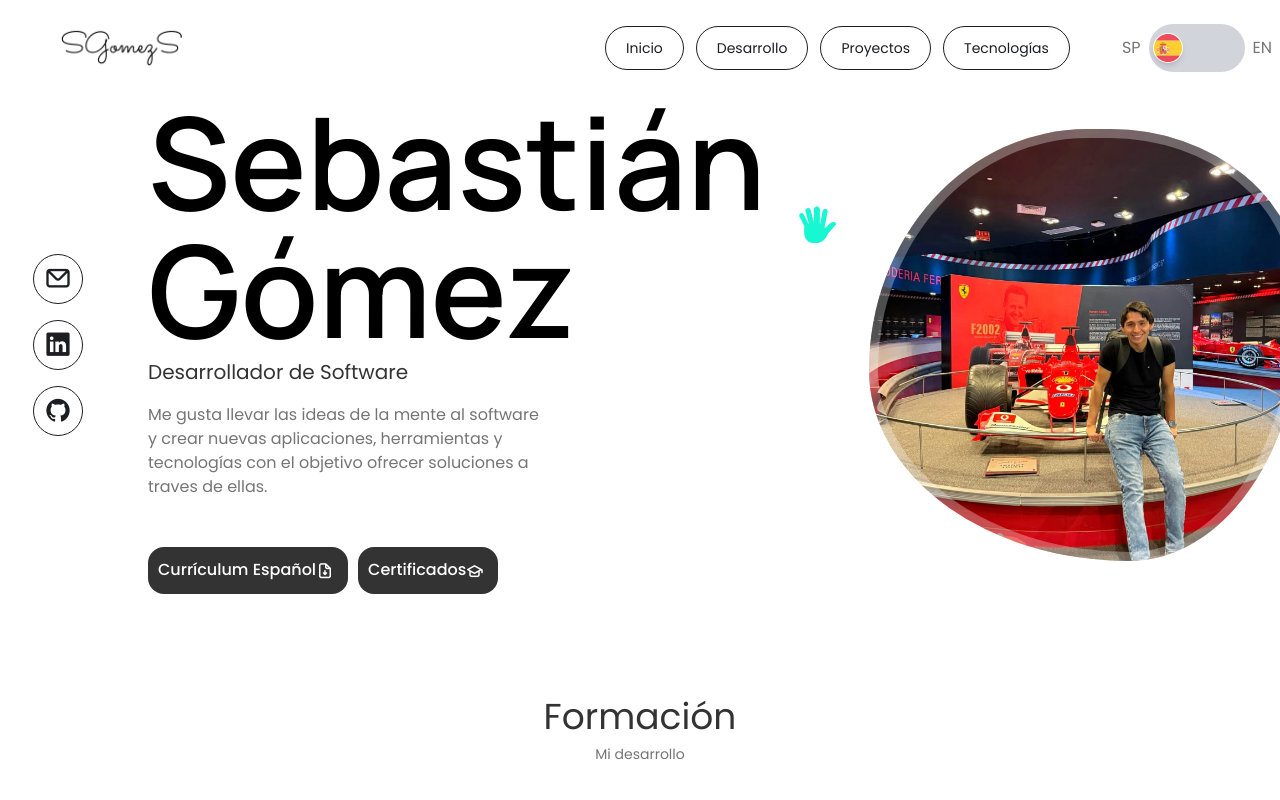
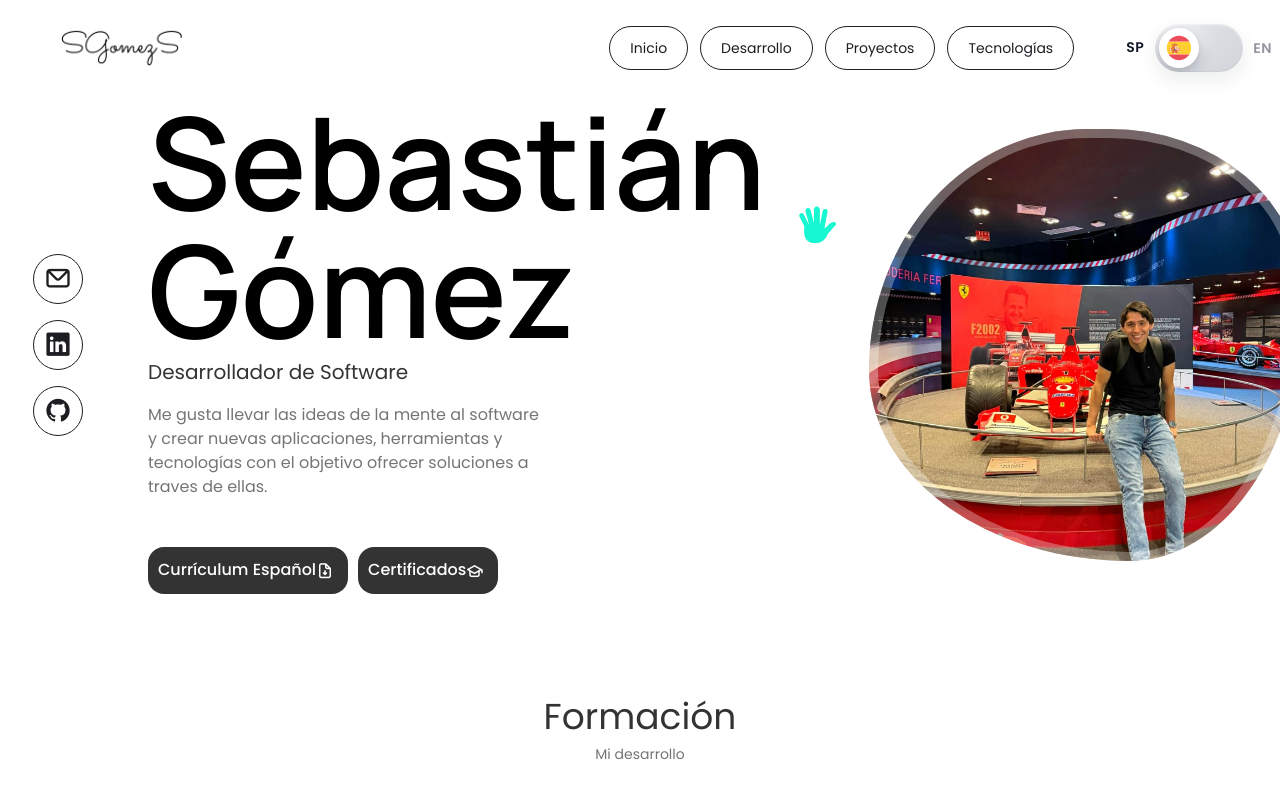
Before and after one commit to sebastiangs23/Portfolio, a React (Vite) app in the folder front/portfolio/: page / in a window 1280 px wide. Shown: the top 800 px of the page. Built offline with nearby package versions, Linux system fonts and the light colour scheme.

Commit message:
style: :lipstick: style: toggle to change the language

```diff
--- a/front/portfolio/src/components/Header/Header.css
+++ b/front/portfolio/src/components/Header/Header.css
@@ -2,26 +2,155 @@
 @tailwind components;
 @tailwind utilities;
 
-.signature{
+.signature {
   width: 12.5rem;
 }
 
-@keyframes giroMoneda {
+/* LANGUAGE SWITCHER */
+.language-switcher {
+  display: flex;
+  align-items: center;
+  gap: 0.65rem;
+  cursor: pointer;
+  user-select: none;
+}
+
+.language-switcher__label {
+  font-size: 0.875rem;
+  font-weight: 600;
+  letter-spacing: 0.04em;
+  color: rgba(15, 23, 42, 0.45);
+  transition: color 0.3s ease, transform 0.3s ease, opacity 0.3s ease;
+}
+
+.language-switcher__label--active {
+  color: #111827;
+  opacity: 1;
+  transform: translateY(-1px);
+}
+
+.language-toggle {
+  position: relative;
+}
+
+.language-toggle__track {
+  width: 5.5rem;
+  height: 3rem;
+  border-radius: 9999px;
+  background: linear-gradient(135deg, #e5e7eb, #d1d5db);
+  padding: 0.25rem;
+  position: relative;
+  overflow: hidden;
+  box-shadow:
+    inset 0 1px 2px rgba(255, 255, 255, 0.55),
+    inset 0 -1px 2px rgba(0, 0, 0, 0.06),
+    0 8px 20px rgba(15, 23, 42, 0.08);
+}
+
+.language-toggle__track::before {
+  content: "";
+  position: absolute;
+  inset: 0;
+  border-radius: inherit;
+  background: radial-gradient(circle at 30% 30%, rgba(255,255,255,0.55), transparent 45%);
+  pointer-events: none;
+}
+
+.language-toggle__thumb {
+  width: 2.5rem;
+  height: 2.5rem;
+  border-radius: 9999px;
+  background: #ffffff;
+  display: flex;
+  align-items: center;
+  justify-content: center;
+  box-shadow:
+    0 8px 16px rgba(15, 23, 42, 0.16),
+    0 2px 6px rgba(15, 23, 42, 0.1);
+  transform: translateX(0) scale(1);
+  transition:
+    transform 0.45s cubic-bezier(0.22, 1, 0.36, 1),
+    box-shadow 0.35s ease;
+  will-change: transform;
+}
+
+.language-toggle.is-english .language-toggle__thumb {
+  transform: translateX(2.5rem) scale(1);
+}
+
+.language-toggle:hover .language-toggle__thumb {
+  box-shadow:
+    0 12px 22px rgba(15, 23, 42, 0.2),
+    0 3px 8px rgba(15, 23, 42, 0.12);
+}
+
+.language-toggle:active .language-toggle__thumb {
+  transform: translateX(0) scale(0.96);
+}
+
+.language-toggle.is-english:active .language-toggle__thumb {
+  transform: translateX(2.5rem) scale(0.96);
+}
+
+.language-toggle__flag {
+  width: 1.6rem;
+  height: 1.6rem;
+  border-radius: 9999px;
+  object-fit: cover;
+  animation: flagPop 0.35s ease;
+}
+
+@keyframes flagPop {
   0% {
-    transform: rotateY(0deg);
+    opacity: 0.7;
+    transform: scale(0.82);
+  }
+  60% {
+    opacity: 1;
+    transform: scale(1.08);
   }
   100% {
-    transform: rotateY(180deg);
+    transform: scale(1);
   }
-}
-
-.girar {
-  animation: giroMoneda 0.6s ease;
-  transform-style: preserve-3d;
 }
 
 @media screen and (max-width: 768px) {
   .signature {
     width: 6.5rem;
   }
+
+  .language-switcher {
+    gap: 0.45rem;
+  }
+
+  .language-switcher__label {
+    font-size: 0.78rem;
+  }
+
+  .language-toggle__track {
+    width: 4.8rem;
+    height: 2.7rem;
+  }
+
+  .language-toggle__thumb {
+    width: 2.2rem;
+    height: 2.2rem;
+  }
+
+  .language-toggle.is-english .language-toggle__thumb {
+    transform: translateX(2.1rem) scale(1);
+  }
+
+  .language-toggle:active .language-toggle__thumb {
+    transform: translateX(0) scale(0.96);
+  }
+
+  .language-toggle.is-english:active .language-toggle__thumb {
+    transform: translateX(2.1rem) scale(0.96);
+  }
+
+  .language-toggle__flag {
+    width: 1.4rem;
+    height: 1.4rem;
+  }
 }
--- a/front/portfolio/src/components/Header/Header.jsx
+++ b/front/portfolio/src/components/Header/Header.jsx
@@ -1,39 +1,32 @@
-import { useState, useEffect } from "react";
+import { useEffect, useState } from "react";
 import { useLocation } from "react-router-dom";
 import { useLanguage } from "../Language/Language";
-import signature from '../../assets/icon/sgomezs.png';
+import signature from "../../assets/icon/sgomezs.png";
 import english from "../../assets/languages/united-states.svg";
 import spanish from "../../assets/languages/spain.svg";
 import "./Header.css";
 
 export default function Header() {
   const [language, setLanguage] = useState("spanish");
-  const [animating, setAnimating] = useState(false);
   const [showNavbar, setShowNavBar] = useState(true);
   const { sentences, switchLanguage } = useLanguage();
   const location = useLocation();
 
   useEffect(() => {
-    location.pathname !== '/' ? setShowNavBar(false) : setShowNavBar(true);
+    setShowNavBar(location.pathname === "/");
   }, [location.pathname]);
 
   const toggleLanguageButton = () => {
-    setAnimating(true);
-
-    if(language == "spanish"){
-      switchLanguage("english");
-      setLanguage("english");
-    }else {
-      switchLanguage("spanish");
-      setLanguage("spanish");
-    };
+    const nextLanguage = language === "spanish" ? "english" : "spanish";
+    setLanguage(nextLanguage);
+    switchLanguage(nextLanguage);
   };
 
   return (
     <nav className="w-full flex py-6 justify-between items-center navbar">
       <h1
         className="flex-1 font-poppins font-semibold ss:text-[50px]
-                       text-[42px]  ss:leading-[100px] ml-5 "
+                   text-[42px] ss:leading-[100px] ml-5"
       >
         <span className="text-gradient">
           <img className="signature" src={signature} alt="signature" />
@@ -41,49 +34,54 @@ export default function Header() {
       </h1>
 
       <ul className="list-none sm:flex hidden justify-end items-center flex-1 mr-10">
-        {showNavbar && sentences.navBar.map((item, index) => {
-          return (
-            <li key={index} className="font-poppins font-normal cursor-pointer text-[14px] mr-3">
+        {showNavbar &&
+          sentences.navBar.map((item, index) => (
+            <li
+              key={index}
+              className="font-poppins font-normal cursor-pointer text-[14px] mr-3"
+            >
               <a href={item.href} className="hover-style_v2 hover-style_v2--normal">
                 {item.name}
               </a>
             </li>
-          )
-        }) }
+          ))}
       </ul>
 
+      <div
+        className="language-switcher mr-2"
+        onClick={toggleLanguageButton}
+        role="button"
+        aria-label="Switch language"
+        aria-pressed={language === "english"}
+      >
         <span
-        className={`transition-opacity duration-200 ease-in-out opacity-100 mr-2`}
+          className={`language-switcher__label ${
+            language === "spanish" ? "language-switcher__label--active" : ""
+          }`}
         >
           SP
         </span>
 
-      <div
-        className="flex items-center cursor-pointer"
-        onClick={toggleLanguageButton}
-      >
-        <div
-          className={`relative w-24 h-12 flex items-center bg-gray-300 rounded-full p-1 ${
-            language === "english" ? "justify-end" : "justify-start"
-          }`}
-        >
+        <div className={`language-toggle ${language === "english" ? "is-english" : ""}`}>
+          <div className="language-toggle__track">
+            <div className="language-toggle__thumb">
               <img
                 src={language === "spanish" ? spanish : english}
-            alt={language}
-            className={`
-            w-[30px] h-[30px] rounded-full bg-white shadow-md
-            transition-all duration-500
-            ${animating ? "girar" : ""}
-          `}
+                alt={language === "spanish" ? "Spanish" : "English"}
+                className="language-toggle__flag"
               />
+            </div>
           </div>
         </div>
 
         <span
-        className={`transition-opacity duration-200 ease-in-out opacity-100 ml-2 mr-2`}
+          className={`language-switcher__label ${
+            language === "english" ? "language-switcher__label--active" : ""
+          }`}
         >
           EN
         </span>
+      </div>
     </nav>
   );
-};
+}
```
Lines whose indentation alone changed are shown as unchanged.
